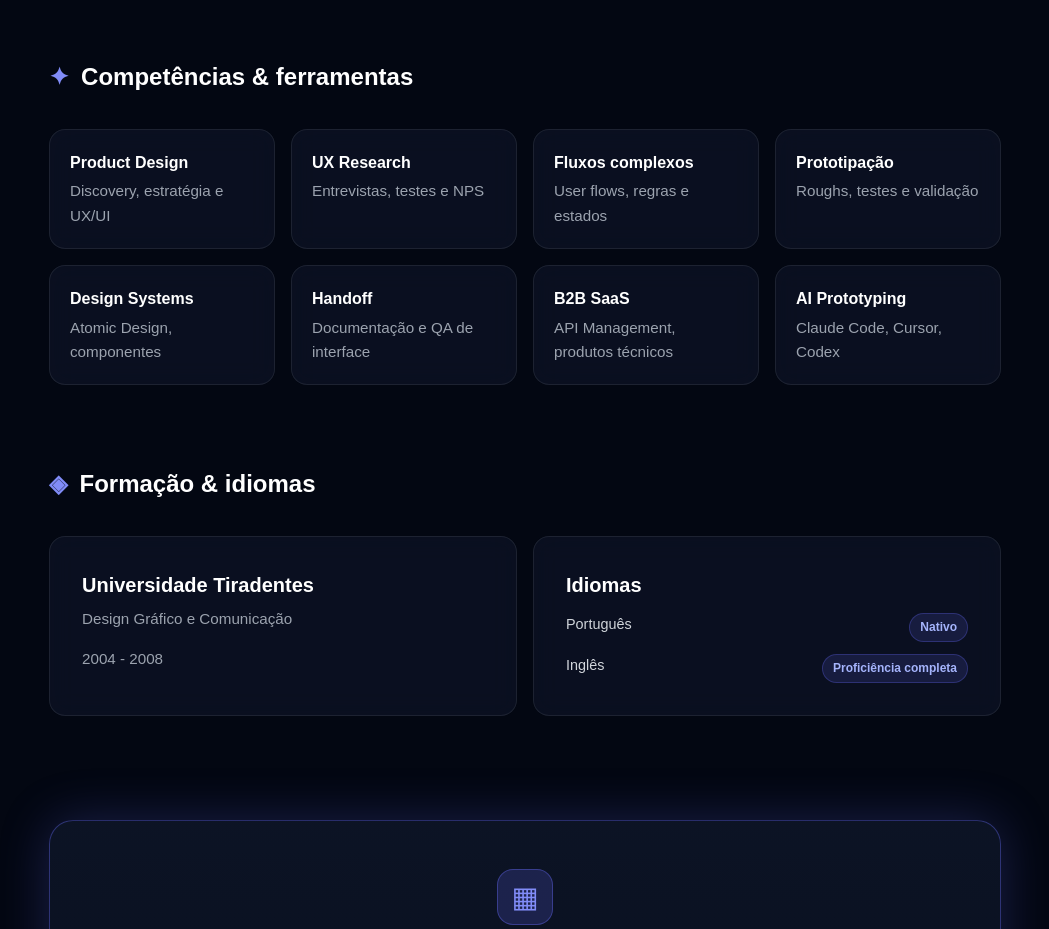
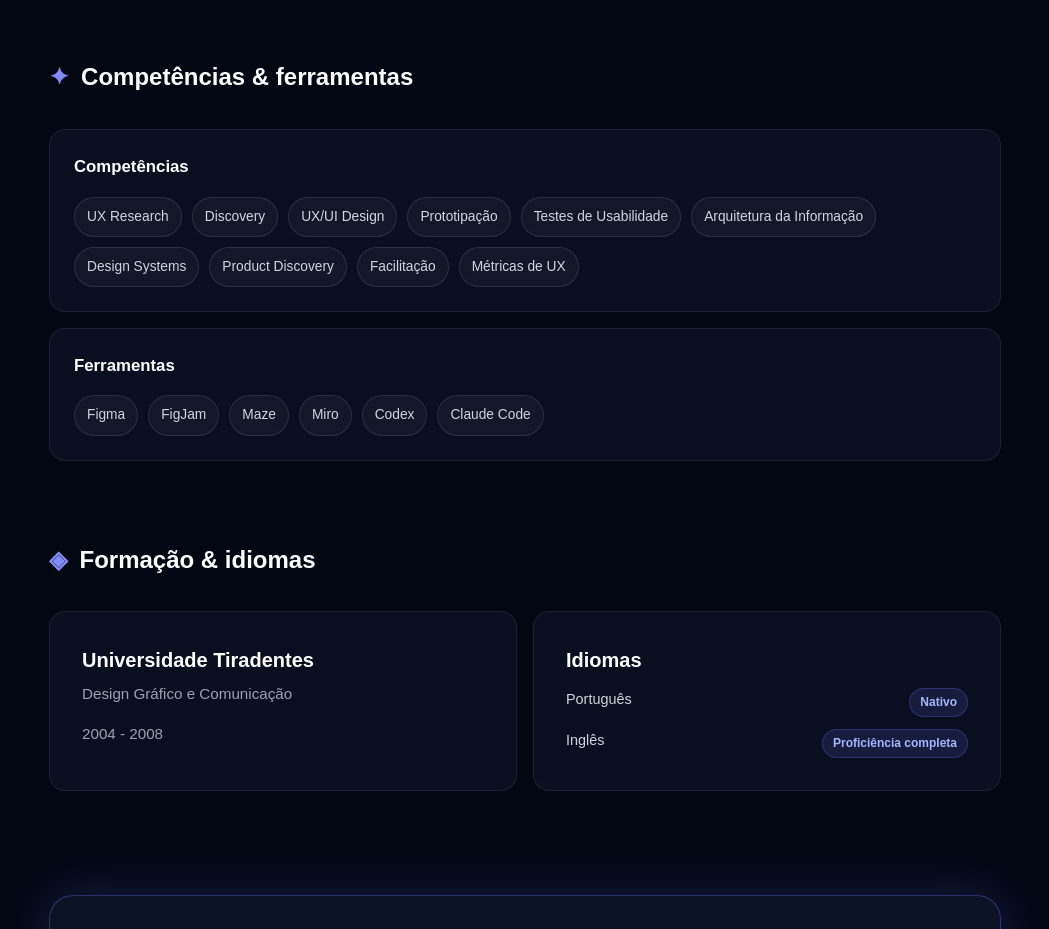
Before and after one commit to rafaelabp/DesignLab, a Next.js app: page / in a window 1280 px wide. Shown: the part 1820-2749 px from the top of the page, without its empty margins (115-1164 px from the left). Built offline with nearby package versions, Linux system fonts and the light colour scheme.

Commit message:
Make skills section more scannable

```diff
--- a/app/globals.css
+++ b/app/globals.css
@@ -371,7 +371,7 @@ h1 span {
 }
 
 .resumeCard,
-.skillCard,
+.skillGroup,
 .caseCard {
   position: relative;
   border: 1px solid rgb(255 255 255 / 8%);
@@ -383,7 +383,7 @@ h1 span {
 }
 
 .resumeCard:hover,
-.skillCard:hover,
+.skillGroup:hover,
 .caseCard:hover {
   border-color: rgb(99 102 241 / 50%);
   box-shadow: 0 0 30px rgb(99 102 241 / 25%);
@@ -447,32 +447,50 @@ h1 span {
   margin-bottom: 8px;
 }
 
-.skillsGrid,
+.skillsStack,
 .educationGrid {
   display: grid;
-  grid-template-columns: repeat(auto-fit, minmax(200px, 1fr));
   gap: 16px;
+}
+
+.skillsStack {
+  grid-template-columns: 1fr;
 }
 
 .educationGrid {
   grid-template-columns: repeat(auto-fit, minmax(280px, 1fr));
 }
 
-.skillCard {
-  padding: 20px;
+.skillGroup {
+  padding: 24px;
 }
 
-.skillCard h3 {
-  margin-bottom: 4px;
+.skillGroup h3 {
+  margin-bottom: 16px;
   color: var(--text);
-  font-size: 1rem;
-  font-weight: 600;
+  font-size: 1.05rem;
+  font-weight: 700;
 }
 
-.skillCard p,
 .resumeCard p {
   color: var(--muted);
   font-size: 0.95rem;
+}
+
+.skillTags {
+  display: flex;
+  flex-wrap: wrap;
+  gap: 10px;
+}
+
+.skillTags span {
+  border: 1px solid rgb(255 255 255 / 10%);
+  border-radius: 999px;
+  background: rgb(255 255 255 / 4%);
+  color: var(--text-soft);
+  font-size: 0.86rem;
+  font-weight: 500;
+  padding: 8px 12px;
 }
 
 .languageRow {
--- a/app/page.tsx
+++ b/app/page.tsx
@@ -132,38 +132,32 @@ export default function Home() {
           <span aria-hidden="true">✦</span>
           Competências & ferramentas
         </h2>
-        <div className="skillsGrid">
-          <article className="skillCard">
-            <h3>Product Design</h3>
-            <p>Discovery, estratégia e UX/UI</p>
+        <div className="skillsStack">
+          <article className="skillGroup">
+            <h3>Competências</h3>
+            <div className="skillTags">
+              <span>UX Research</span>
+              <span>Discovery</span>
+              <span>UX/UI Design</span>
+              <span>Prototipação</span>
+              <span>Testes de Usabilidade</span>
+              <span>Arquitetura da Informação</span>
+              <span>Design Systems</span>
+              <span>Product Discovery</span>
+              <span>Facilitação</span>
+              <span>Métricas de UX</span>
+            </div>
           </article>
-          <article className="skillCard">
-            <h3>UX Research</h3>
-            <p>Entrevistas, testes e NPS</p>
-          </article>
-          <article className="skillCard">
-            <h3>Fluxos complexos</h3>
-            <p>User flows, regras e estados</p>
-          </article>
-          <article className="skillCard">
-            <h3>Prototipação</h3>
-            <p>Roughs, testes e validação</p>
-          </article>
-          <article className="skillCard">
-            <h3>Design Systems</h3>
-            <p>Atomic Design, componentes</p>
-          </article>
-          <article className="skillCard">
-            <h3>Handoff</h3>
-            <p>Documentação e QA de interface</p>
-          </article>
-          <article className="skillCard">
-            <h3>B2B SaaS</h3>
-            <p>API Management, produtos técnicos</p>
-          </article>
-          <article className="skillCard">
-            <h3>AI Prototyping</h3>
-            <p>Claude Code, Cursor, Codex</p>
+          <article className="skillGroup">
+            <h3>Ferramentas</h3>
+            <div className="skillTags">
+              <span>Figma</span>
+              <span>FigJam</span>
+              <span>Maze</span>
+              <span>Miro</span>
+              <span>Codex</span>
+              <span>Claude Code</span>
+            </div>
           </article>
         </div>
       </section>
```
